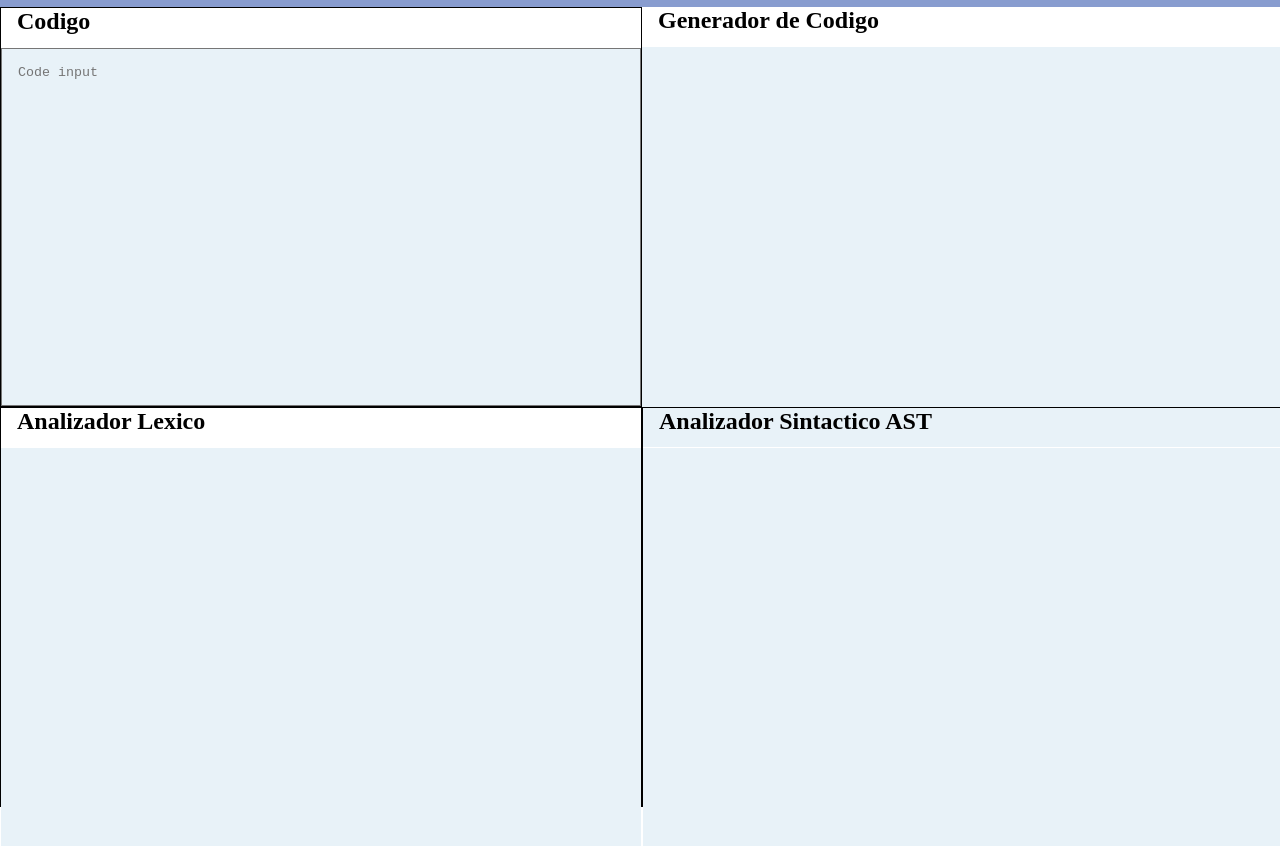
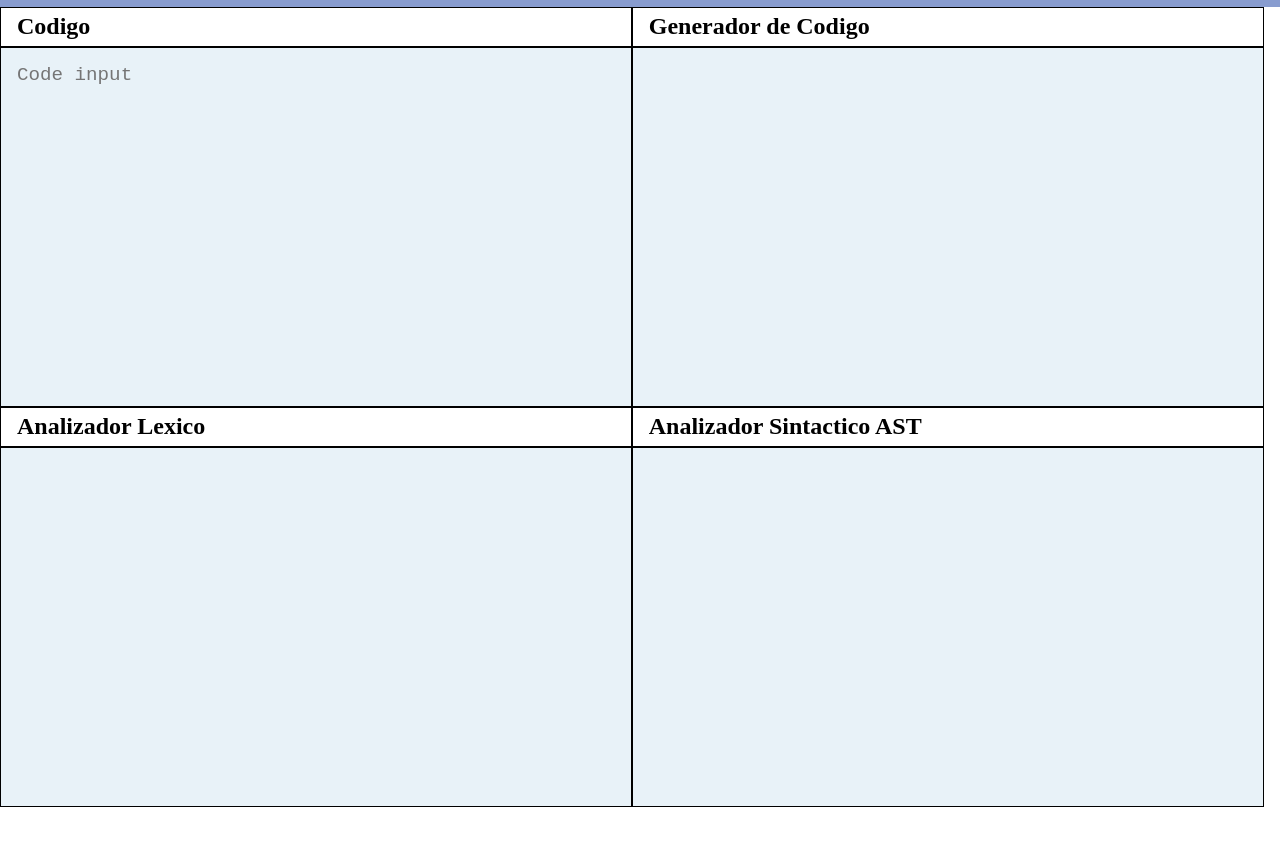
Before and after one commit to Guaynora/compilador, a website: page src/index.html in a window 1280 px wide. Shown: the part 73-919 px from the top of the page. After the commit the page ends 880 px from the top, so only its background shows below. Drawn offline with Linux system fonts and the light colour scheme.

Commit message:
change styles in container

```diff
--- a/src/css/main.css
+++ b/src/css/main.css
@@ -36,8 +36,11 @@ h1 {
 }
 
 h2 {
-  margin-left: 1rem;
+  padding-left: 1rem;
   height: 10%;
+  display: flex;
+  align-items: center;
+  border-bottom: 2px solid black;
 }
 
 .col-2 {
@@ -52,17 +55,21 @@ h2 {
 
 .code-jj {
   background: #e8f2f8;
+  border: none;
   padding: 1rem;
   resize: none;
   outline: none;
   height: 90%;
-  width: 50vw;
+  width: 49.2vw;
+  font-size: 1.2rem;
 }
 
 .generate {
   background: #e8f2f8;
-  height: 100%;
-  width: 50vw;
+  height: 90%;
+  width: 49.2vw;
+  padding: 1rem;
+  font-size: 1.2rem;
 }
 
 .col-3 {
@@ -74,7 +81,8 @@ h2 {
 .show {
   background: #e8f2f8;
   padding: 1rem;
-  width: 50vw;
-  height: 100%;
+  width: 49.2vw;
+  height: 90%;
   overflow-y: scroll;
+  font-size: 1.2rem;
 }
--- a/src/index.html
+++ b/src/index.html
@@ -19,7 +19,7 @@
             <h2>Codigo</h2>
             <textarea placeholder="Code input" class="code-jj" id="code"></textarea>
         </div>
-        <div class="Container">
+        <div class="container">
             <h2>Generador de Codigo</h2>
             <pre class="generate" id="generate"></pre>
         </div>
```
